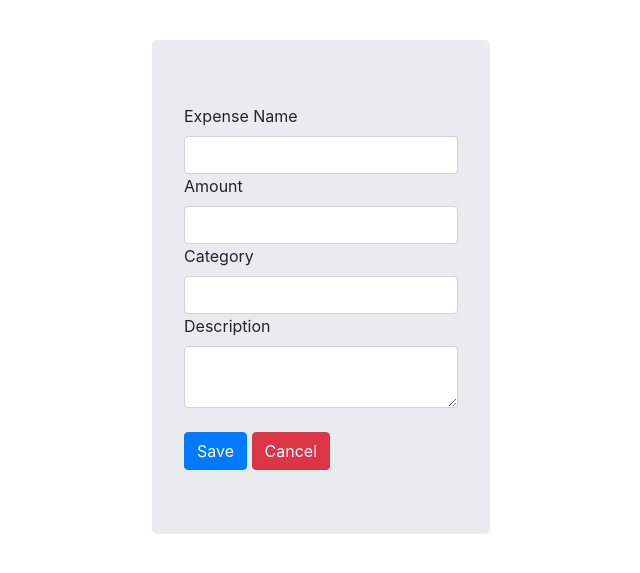
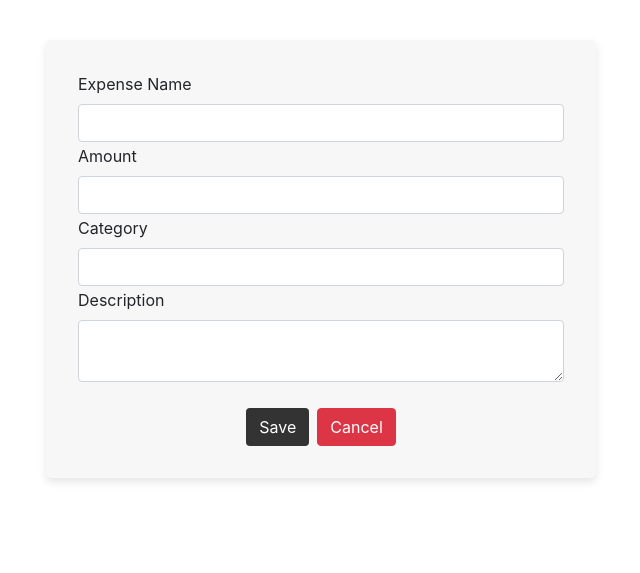
Before and after one commit to Kryptonianguy/expense-tracker, a Flask app: page /add-expense in a window 1280 px wide. Shown: the part 56-629 px from the top of the page, without its empty margins (319-959 px from the left). Run offline with Flask 3, Linux system fonts and the light colour scheme; a user stored in the database is signed in; some libraries are stand-ins or nearby versions.

Commit message:
css for add expense form changed

```diff
--- a/website/static/styles.css
+++ b/website/static/styles.css
@@ -150,3 +150,38 @@ p a:hover{
     text-decoration: none;
     color: #fff;
 }
+
+/* CSS for Add Expense Form */
+.jumbotron{
+    background-color: #f7f7f7 !important;
+    box-shadow: 0px 4px 8px rgba(0,0,0,0.1);
+    width: 550px;
+    height: auto;
+    align-items: center;
+}
+
+@media (min-width: 576px) {
+    .jumbotron {
+        padding: 2rem 2rem !important; /* Overrides Bootstrap's default for larger screens */
+    }
+}
+
+.form-control{
+    margin-bottom: 2px !important;
+}
+
+.add-expense-form-buttons{
+    display: flex;
+    align-items: center;
+    justify-content: center;
+    gap: 8px;
+}
+
+.custom-save-btn {
+    background-color: #333 !important;
+    color: #fff !important;
+}
+
+.add-expense-form-buttons .custom-save-btn:hover{
+    background-color: #575757 !important;
+}
--- a/website/templates/addExpense.html
+++ b/website/templates/addExpense.html
@@ -23,8 +23,8 @@
                 {{ form.description(class="form-control") }}
             </div>
             <br/>
-            <div>
-                {{ form.submit_button(class="btn btn-primary") }}
+            <div class="add-expense-form-buttons">
+                {{ form.submit_button(class="btn custom-save-btn") }}
                 <a type="button" class="btn btn-danger" href="/dashboard">Cancel</a>
             </div>
         </form>
```
